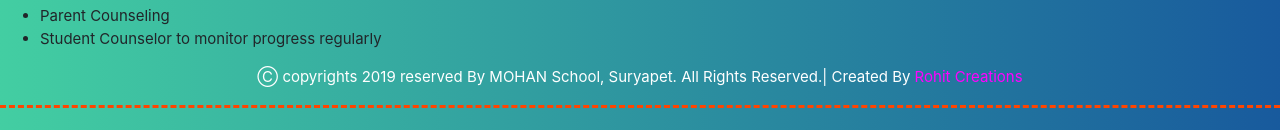
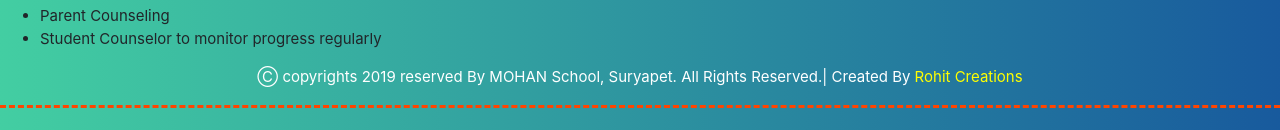
Before and after one commit to Chandu470/MSchool, a plain HTML site: page index.html in a window 1280 px wide. Shown: the part 2597-2727 px from the top of the page. Drawn offline with nearby package versions, Linux system fonts and the light colour scheme; a web font is replaced by a local one.

Commit message:
edited for cpr

```diff
--- a/index.css
+++ b/index.css
@@ -92,7 +92,7 @@ footer {
     color: white;
 }
 .cpyrights{
-    color:fuchsia !important;
+    color:yellow !important;
 }
 
 
```
